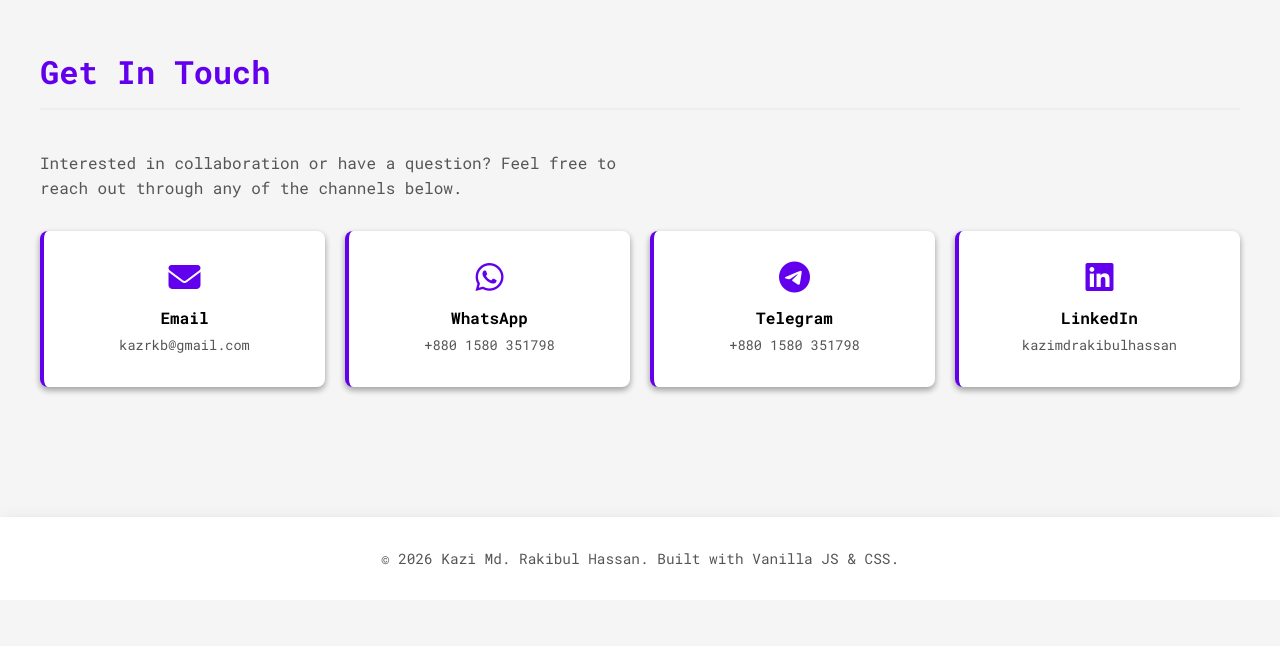
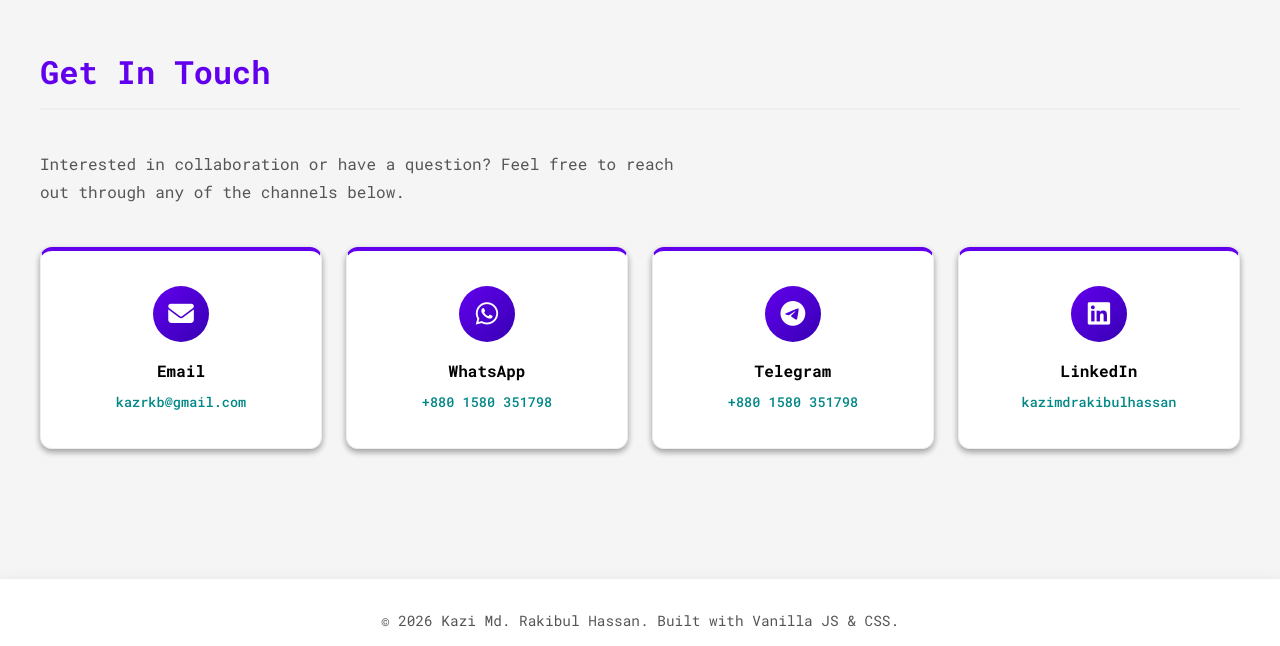
Before and after one commit to kazrkb/portfolio, a plain HTML site: page index.html in a window 1280 px wide. Shown: the part 4052-4698 px from the top of the page. Before the commit the page ends 4652 px from the top, so only its background shows below. Drawn offline with Linux system fonts and the light colour scheme.

Commit message:
Fix URA date to Jan 2026, polish Contact section styling

```diff
--- a/data.json
+++ b/data.json
@@ -28,7 +28,7 @@
       "role": "Undergraduate Research Assistant (URA)",
       "company": "CCDS-MIRA Wing, IUB",
       "location": "Dhaka",
-      "duration": "Jan 2025 - Present",
+      "duration": "Jan 2026 - Present",
       "details": [
         "Conducting research on automated pulmonary nodule detection from thoracic CT scans using the LIDC-IDRI dataset.",
         "Preprocessing and analyzing large-scale medical DICOM imaging data with advanced computer vision pipelines.",
--- a/styles.css
+++ b/styles.css
@@ -317,47 +317,84 @@ h1, h2, h3, h4 {
 .contact-intro {
     color: #555;
     font-size: 1rem;
-    margin-bottom: 30px;
-    max-width: 600px;
+    margin-bottom: 40px;
+    max-width: 650px;
+    line-height: 1.8;
 }
 
 .contact-grid {
     display: grid;
-    grid-template-columns: repeat(auto-fit, minmax(220px, 1fr));
-    gap: 20px;
+    grid-template-columns: repeat(4, 1fr);
+    gap: 24px;
 }
 
 .contact-card {
+    display: block;
     background-color: var(--md-surface);
-    padding: 30px 20px;
-    border-radius: 8px;
+    padding: 35px 20px;
+    border-radius: 12px;
     text-align: center;
     text-decoration: none;
     color: var(--md-on-surface);
-    transition: transform 0.3s, box-shadow 0.3s;
-    border-left: 4px solid var(--md-primary);
+    transition: transform 0.3s, box-shadow 0.3s, border-color 0.3s;
+    border: 1px solid var(--md-surface-2);
+    border-top: 4px solid var(--md-primary);
+    position: relative;
+    overflow: hidden;
+}
+
+.contact-card::before {
+    content: '';
+    position: absolute;
+    top: 0;
+    left: 0;
+    width: 100%;
+    height: 100%;
+    background: linear-gradient(135deg, rgba(98, 0, 238, 0.03), rgba(1, 135, 134, 0.03));
+    opacity: 0;
+    transition: opacity 0.3s;
 }
 
 .contact-card:hover {
-    transform: translateY(-5px);
+    transform: translateY(-8px);
     box-shadow: var(--elevation-4);
+    border-top-color: var(--md-secondary);
+}
+
+.contact-card:hover::before {
+    opacity: 1;
 }
 
 .contact-card i {
-    font-size: 2rem;
-    color: var(--md-primary);
-    margin-bottom: 12px;
+    display: flex;
+    align-items: center;
+    justify-content: center;
+    width: 56px;
+    height: 56px;
+    margin: 0 auto 16px;
+    font-size: 1.6rem;
+    color: var(--md-on-primary);
+    background: linear-gradient(135deg, var(--md-primary), var(--md-primary-variant));
+    border-radius: 50%;
+    position: relative;
+    z-index: 1;
 }
 
 .contact-card h3 {
     font-size: 1rem;
-    margin-bottom: 5px;
+    margin-bottom: 8px;
     color: var(--md-on-surface);
+    font-weight: 700;
+    position: relative;
+    z-index: 1;
 }
 
 .contact-card p {
     font-size: 0.85rem;
-    color: #555;
+    color: var(--md-secondary);
+    font-weight: 500;
+    position: relative;
+    z-index: 1;
 }
 
 /* Responsive */
```
